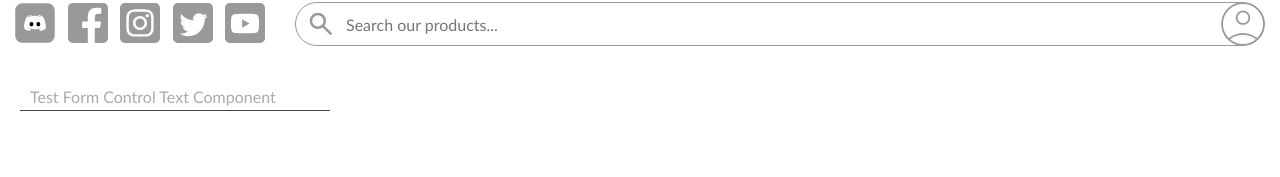
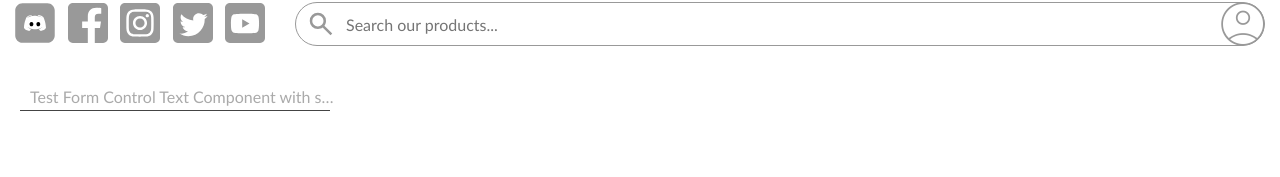
Before and after one commit to RDoneux/nervosa-games, an Angular app: page /playpen in a window 1280 px wide. Shown: the part 113-290 px from the top of the page. Built offline with nearby package versions, Linux system fonts and the light colour scheme.

Commit message:
adds elipsis

```diff
--- a/src/app/modules/user-interface/components/form-control/form-control.component.scss
+++ b/src/app/modules/user-interface/components/form-control/form-control.component.scss
@@ -15,6 +15,11 @@
         left: 10px;
         pointer-events: none;
         color: #aaa;
+
+        overflow-x: hidden;
+        white-space: nowrap;
+        text-overflow: ellipsis;
+        width: 100%;
 
         transition: transform 250ms ease-out, font-size 250ms ease-out;
 
@@ -65,6 +70,7 @@
 
     color: $danger-colour;
     font-size: 12px;
+
     &.hide {
         opacity: 0;
     }
--- a/src/app/routes/playpen/playpen.component.html
+++ b/src/app/routes/playpen/playpen.component.html
@@ -1,6 +1,6 @@
 <div class="playpen-grid">
   <app-form-control
-    [label]="'Test Form Control Text Component'"
+    [label]="'Test Form Control Text Component with super long label that is going to exceed the width of the component'"
     [errors]="[{ error: 'minlength', message: 'must be longer' }]"
   >
     <input type="text" [ngModel]="testValues.text" minlength="4" required />
```
